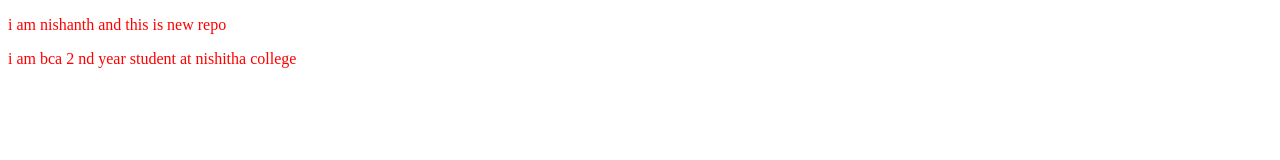
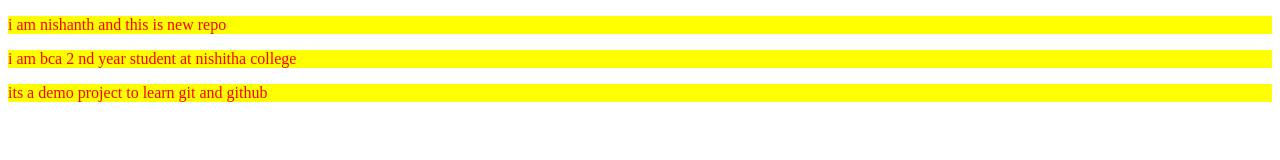
Before and after one commit to Nishanthsriram28/localrepo, a plain HTML site: page index.html in a window 1280 px wide. Drawn offline with Linux system fonts and the light colour scheme.

Commit message:
new feature2

```diff
--- a/index.html
+++ b/index.html
@@ -9,5 +9,6 @@
 <body>
     <p>i am nishanth and this is new repo</p>
     <p>i am bca 2 nd year student at nishitha college</p>
+    <p>its a demo project to learn git and github</p>
 </body>
 </html>
--- a/style.css
+++ b/style.css
@@ -1,3 +1,4 @@
 p{
     color: red;
+    background-color: yellow;
 }
```
